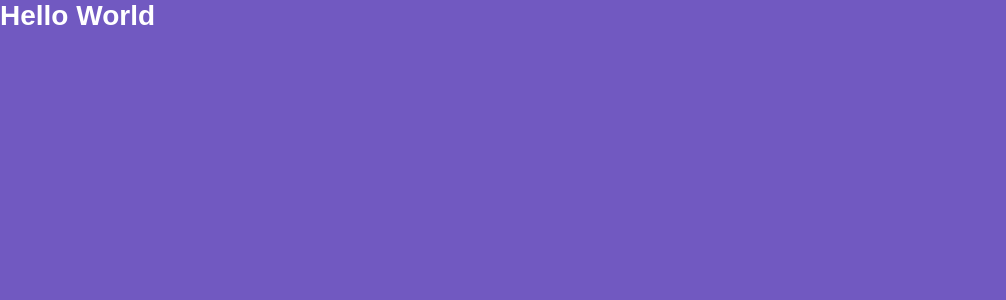
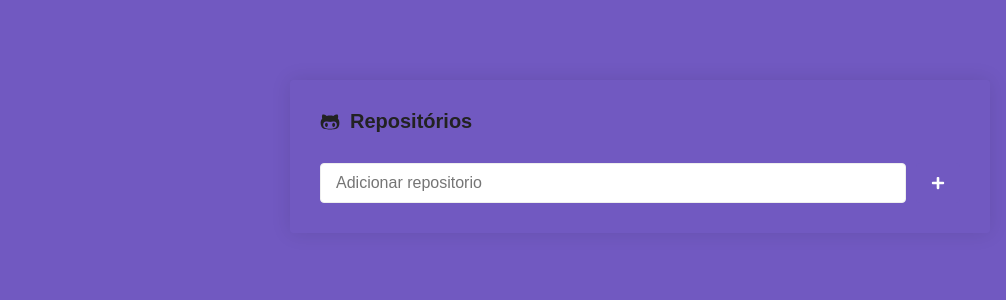
Before and after one commit to alanverissimo/Projeto-ReactJS, a React (Create React App) app: page / in a window 1280 px wide. Shown: the top 300 px of the page, without its empty margins (0-1006 px from the left). Built offline with nearby package versions, Linux system fonts and the light colour scheme; the HTML template or start-up script is replaced by a standard one.

Commit message:
second commit

```diff
--- a/package.json
+++ b/package.json
@@ -3,8 +3,10 @@
   "version": "0.1.0",
   "private": true,
   "dependencies": {
+    "axios": "0.19.0",
     "react": "16.8.6",
     "react-dom": "16.8.6",
+    "react-icons": "3.7.0",
     "react-router-dom": "5.0.1",
     "react-scripts": "5.0.0",
     "styled-components": "4.3.2"
--- a/src/pages/Main/index.js
+++ b/src/pages/Main/index.js
@@ -1,7 +1,65 @@
-import React from 'react';
+import React, { Component } from 'react';
 
-import { Title } from './styles';
+import { FaGithubAlt, FaPlus, FaSpinner } from 'react-icons/fa';
 
-export default function Main() {
-    return <Title> Hello World</Title>;
+import api from '../../services/api';
+
+import { Container, Form, SubmitButton } from './styles';
+
+export default class Main extends Component {
+    state = {
+        newRepo: '',
+        repositories: [],
+        loading: false,
+    };
+    handleInputChange = e => {
+        this.setState({ newRepo: e.target.value });
+    };
+
+    handleSubmit = async e => {
+        e.preventDefault();
+
+        this.setState({ loading: true });
+
+        const { newRepo, repositories } = this.state;
+
+        const response = await api.get(`/repos/${newRepo}`)
+
+        const data = {
+            name: response.data.full_name,
+
+        };
+
+        this.setState({
+            repositories: [... repositories, data],
+            newRepo: '',
+            loading: false,
+         })
+
+    };
+render () {
+    const { newRepo, loading } = this.state;
+
+    return (
+        <Container>
+            <h1>
+             <FaGithubAlt />
+            Repositórios
+            </h1>
+
+            <Form onSubmit={this.handleSubmit}>
+                <input type="text"
+                placeholder="Adicionar repositorio"
+                value={newRepo}
+                onChange={this.handleInputChange}
+                />
+
+                <SubmitButton loading={loading}>
+                { loading ? ( <FaSpinner color="FFF" /> ) : ( <FaPlus color="#FFF" size={14} /> )}
+
+                </SubmitButton>
+            </Form>
+        </Container>
+    );
+    }
 }
--- a/src/pages/Main/styles.js
+++ b/src/pages/Main/styles.js
@@ -1,5 +1,74 @@
-import styled from 'styled-components';
+import styled, { keyframes, css } from 'styled-components';
 
-export const Title = styled.h1`
-color: #fff;
+export const Container = styled.div`
+max-width: 700px;
+border-radius: 4px;
+box-shadow: 0 0 20px rgba(0, 0, 0, 0.1);
+padding: 30px;
+margin: 80px auto;
+
+h1 {
+    font-size: 20px;
+    display: flex;
+    flex-direction: row;
+    align-items: center
+
+    svg {
+        margin-right: 10px;
+    }
+}
 `;
+
+
+
+export const Form = styled.form`
+margin-top: 30px;
+display: flex;
+flex-direction: row;
+
+input {
+    flex: 1;
+    border: 1px solid #eee;
+    padding: 10px 15px;
+    border-radius: 4px;
+    font-size: 16px;
+}
+
+`;
+
+const rotate = keyframes`
+from {
+    transform: rotate(0deg);
+
+}
+to {
+transform: rotate(360deg);
+}
+`;
+
+
+export const SubmitButton = styled.button.attrs(props => ({
+    type: 'submit',
+    disabled: props.loading,
+}))`
+background: #7159c1;
+border: 0;
+padding: 0 15px;
+margin-left: 10px;
+border-radius: 4px;
+
+display: flex;
+justify-content: center;
+align-items: center;
+
+&[disabled] {
+    cursor: not-allowed;
+    opacity: 0.6;
+}
+
+${props => props.loading && css`
+svg{
+    animation: ${rotate} 2s linear infinite;
+}
+`}
+`;
--- /dev/null
+++ b/src/services/api.js
@@ -0,0 +1,7 @@
+import axios from 'axios';
+
+const api = axios.create({
+    baseURL: 'https://api.github.com'
+});
+
+export default api;
```
Also changed, not shown: 1 other file (tests, documents, lock files or other folders).
